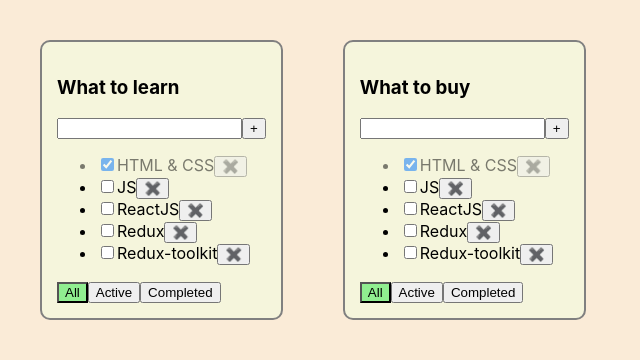
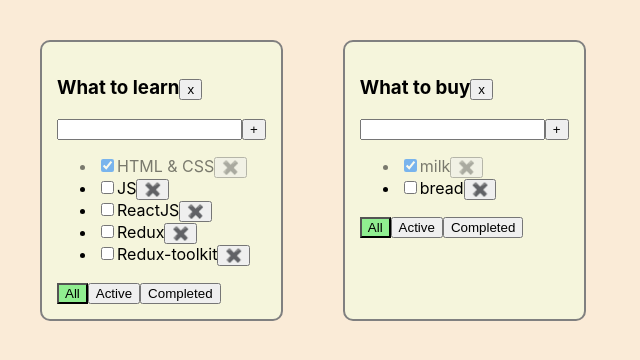
Before and after one commit to mrAxekash/todolist_trello, a React (Create React App) app: page / in a window 1280 px wide. Shown: the top 360 px of the page, without its empty margins (0-640 px from the left). Built offline with nearby package versions, Linux system fonts and the light colour scheme.

Commit message:
lesson 5 finish add remove todolist

```diff
--- a/src/App.tsx
+++ b/src/App.tsx
@@ -10,32 +10,54 @@
     title: string,
     filter: FilterValueType
 }
+export type TasksFortodolistType = {
+    [key: string]: Array<TaskType>
+}
+
+
 function App() {
-    const [tasks, setTasks] = useState([
-        {id: v1(), title: 'HTML & CSS', isDone: true},
-        {id: v1(), title: 'JS', isDone: false},
-        {id: v1(), title: 'ReactJS', isDone: false},
-        {id: v1(), title: 'Redux', isDone: false},
-        {id: v1(), title: 'Redux-toolkit', isDone: false},
+
+    let todolistID1 = v1()
+    let todolistID2 = v1()
+
+    let [todolists, setTodolists] = useState<Array<TodolistType>>([
+        {id: todolistID1, title: 'What to learn', filter: 'all'},
+        {id: todolistID2, title: 'What to buy', filter: 'all'},
     ])
-    const [todolists, setTodolists] = useState<Array<TodolistType>>([
-        {id: v1(), title: 'What to learn', filter: 'all'},
-        {id: v1(), title: 'What to buy', filter: 'all'},
+    let [tasks, setTasks] = useState<TasksFortodolistType>({
+        [todolistID1]: [
+            {id: v1(), title: 'HTML & CSS', isDone: true},
+            {id: v1(), title: 'JS', isDone: false},
+            {id: v1(), title: 'ReactJS', isDone: false},
+            {id: v1(), title: 'Redux', isDone: false},
+            {id: v1(), title: 'Redux-toolkit', isDone: false},
+        ],
+        [todolistID2]: [
+            {id: v1(), title: 'milk', isDone: true},
+            {id: v1(), title: 'bread', isDone: false}
+        ]
+    })
 
-    ])
+
+    // const [tasks, setTasks] = useState([
+    //     {id: v1(), title: 'HTML & CSS', isDone: true},
+    //     {id: v1(), title: 'JS', isDone: false},
+    //     {id: v1(), title: 'ReactJS', isDone: false},
+    //     {id: v1(), title: 'Redux', isDone: false},
+    //     {id: v1(), title: 'Redux-toolkit', isDone: false},
+    // ])
 
 
 
 
-    const removeTask = (id: string) => {
-        const newTasks = tasks.filter(task => task.id !== id)
-        setTasks(newTasks)
+    const removeTask = (todolistId: string, taskId: string) => {
+        setTasks({...tasks, [todolistId]: tasks[todolistId].filter(task => task.id !== taskId)})
     }
-    const addTask = (taskName: string) => {
+    const addTask = (todolistId: string, taskName: string) => {
         const newTask: TaskType = {
             id: v1(), title: taskName, isDone: false
         }
-        setTasks([...tasks, newTask])
+        setTasks({...tasks, [todolistId]: [...tasks[todolistId], newTask]})
 
     }
     const changeFilter = (value: FilterValueType, todolistId: string) => {
@@ -45,26 +67,32 @@
 
     }
 
-    const changeTaskStatus = (taskId: string, newStatus: boolean) => {
-        const newState = tasks.map(task => task.id === taskId ? {...task, isDone: newStatus} : task)
-        return setTasks(newState)
+    const changeTaskStatus = (todolistId: string, taskId: string, newStatus: boolean) => {
+        setTasks({...tasks, [todolistId]: tasks[todolistId].map(task => task.id === taskId ? {...task, isDone: newStatus} : task)})
+    }
+
+    const deleteTodolist = (todolistId: string) => {
+        setTodolists(todolists.filter(todolist => todolist.id !== todolistId))
+        delete tasks[todolistId]
+        setTasks({...tasks})
     }
 
 
     return (
         <div className="App">
             {todolists.map(todolist => {
-                let tasksForTodolist = tasks
+                let allTasksForTodolist = tasks[todolist.id]
+                let tasksForTodolist = allTasksForTodolist
 
                 if(todolist.filter === 'active') {
-                    tasksForTodolist = tasks.filter(task => !task.isDone)
+                    tasksForTodolist = allTasksForTodolist.filter(task => !task.isDone)
                 }
                 if(todolist.filter === 'completed') {
-                    tasksForTodolist = tasks.filter(task => task.isDone)
+                    tasksForTodolist = allTasksForTodolist.filter(task => task.isDone)
                 }
                 return <Todolist
                     key={todolist.id}
-                    id={todolist.id}
+                    todolistID={todolist.id}
                     title={todolist.title}
                     filter={todolist.filter}
                     tasks={tasksForTodolist}
@@ -72,16 +100,8 @@
                     changeFilter={changeFilter}
                     addTask={addTask}
                     changeTaskStatus={changeTaskStatus}
+                    deleteTodolist={deleteTodolist}
                 />})}
-            {/*<Todolist*/}
-            {/*    title={'What to learn'}*/}
-            {/*    filter={filter}*/}
-            {/*    tasks={tasksForTodolist}*/}
-            {/*    removeTask={removeTask}*/}
-            {/*    changeFilter={changeFilter}*/}
-            {/*    addTask={addTask}*/}
-            {/*    changeTaskStatus={changeTaskStatus}*/}
-            {/*/>*/}
 
         </div>
     );
--- a/src/Todolist.tsx
+++ b/src/Todolist.tsx
@@ -5,14 +5,15 @@
 import {Button} from "./Button";
 
 type PropsType = {
-    id: string
+    todolistID: string
     title: string
     filter: FilterValueType
     tasks: Array<TaskType>
-    removeTask: (id: string) => void
+    removeTask: (todolistId: string, taskId: string) => void
     changeFilter: (newFilterValue: FilterValueType, todolistId: string) => void
-    addTask: (taskName:string) => void
-    changeTaskStatus: (taskId: string, newStatus: boolean) => void
+    addTask: (todolistId: string, taskName:string) => void
+    changeTaskStatus: (todolistId: string, taskId: string, newStatus: boolean) => void
+    deleteTodolist: (todolistId: string) => void
 };
 export type TaskType = {
     id: string
@@ -22,12 +23,12 @@
 export const Todolist = (props: PropsType) => {
     const [taskName, setTaskName] = useState('')
     const [errorMessage, setErrorMessage] = useState<string | null>(null)
-    const deleteTask = (id: string) => {
-        props.removeTask(id)
+    const deleteTask = (taskId: string) => {
+        props.removeTask(props.todolistID, taskId)
     }
     const addTask = () => {
         if(taskName.trim() !== '') {
-            props.addTask(taskName.trim())
+            props.addTask(props.todolistID, taskName.trim())
             setTaskName('')
         } else {
             setErrorMessage('This field is required')
@@ -44,12 +45,20 @@
             setTaskName(e.currentTarget.value)
     }
     const changeFilterTaskHandler = (filteredValue: FilterValueType) => {
-        props.changeFilter(filteredValue, props.id)
+        props.changeFilter(filteredValue, props.todolistID)
+    }
+
+    const deleteTodolist = () => {
+        props.deleteTodolist(props.todolistID)
     }
 
     return (
         <div className={'todolist'}>
-            <h3>{props.title}</h3>
+            <h3>
+                {props.title}
+                <Button title={'x'} onClick={deleteTodolist}/>
+            </h3>
+
             <div>
                 <input
                     value={taskName}
@@ -66,7 +75,7 @@
                         deleteTask(task.id)
                     }
                     const changeTaskStatusHandler = (e: ChangeEvent<HTMLInputElement>, ) => {
-                        props.changeTaskStatus(task.id, e.currentTarget.checked)
+                        props.changeTaskStatus(props.todolistID, task.id, e.currentTarget.checked)
                     }
                     return (<li key={task.id} className={task.isDone ? 'is-done' : ''}>
                         <input type="checkbox" checked={task.isDone} onChange={changeTaskStatusHandler}/>
```
